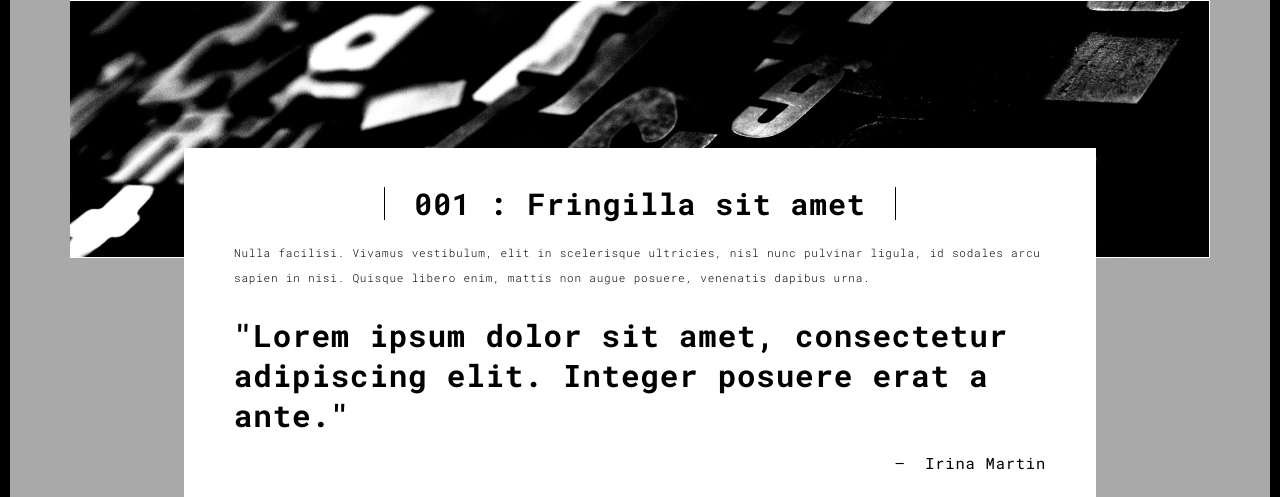
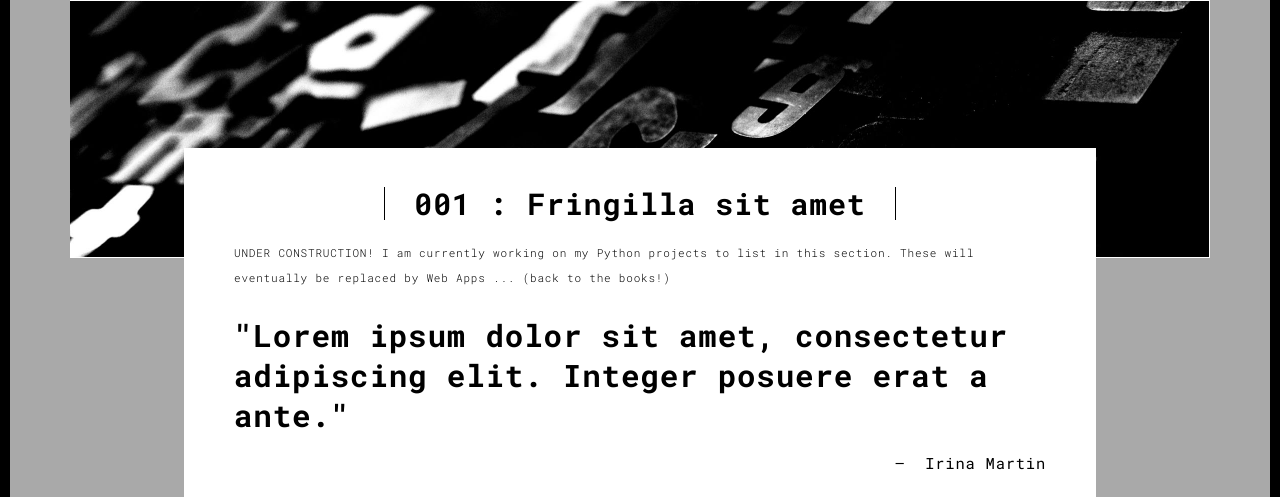
Before and after one commit to cainepavl/portfo, a Flask app: page /work.html in a window 1280 px wide. Shown: the part 90-587 px from the top of the page. Run offline with Flask 3, Linux system fonts and the light colour scheme; some libraries are stand-ins or nearby versions.

Commit message:
Update work.html

```diff
--- a/templates/work.html
+++ b/templates/work.html
@@ -67,7 +67,7 @@
           <div class="text-center">
             <h1 class="h2">001 : Fringilla sit amet</h1>
           </div>
-          <p>Nulla facilisi. Vivamus vestibulum, elit in scelerisque ultricies, nisl nunc pulvinar ligula, id sodales arcu sapien in nisi. Quisque libero enim, mattis non augue posuere, venenatis dapibus urna.</p>
+          <p>UNDER CONSTRUCTION! I am currently working on my Python projects to list in this section. These will eventually be replaced by Web Apps ... (back to the books!)</p>
 
           <blockquote>
             <p>"Lorem ipsum dolor sit amet, consectetur adipiscing elit. Integer posuere erat a ante."</p>
```
